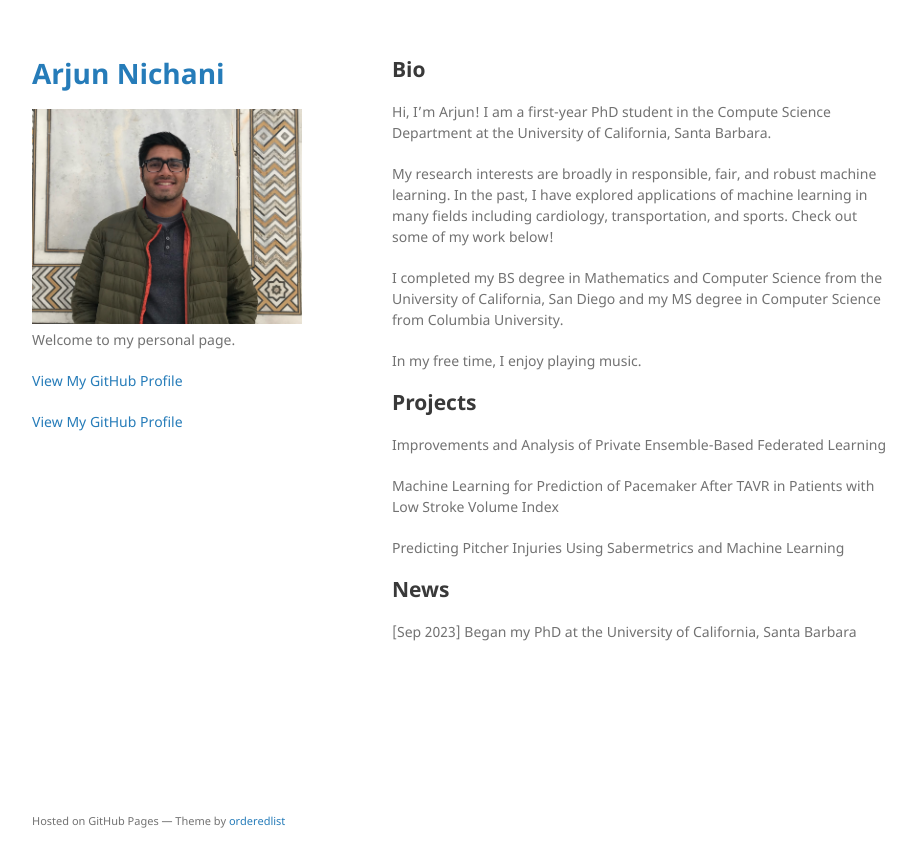
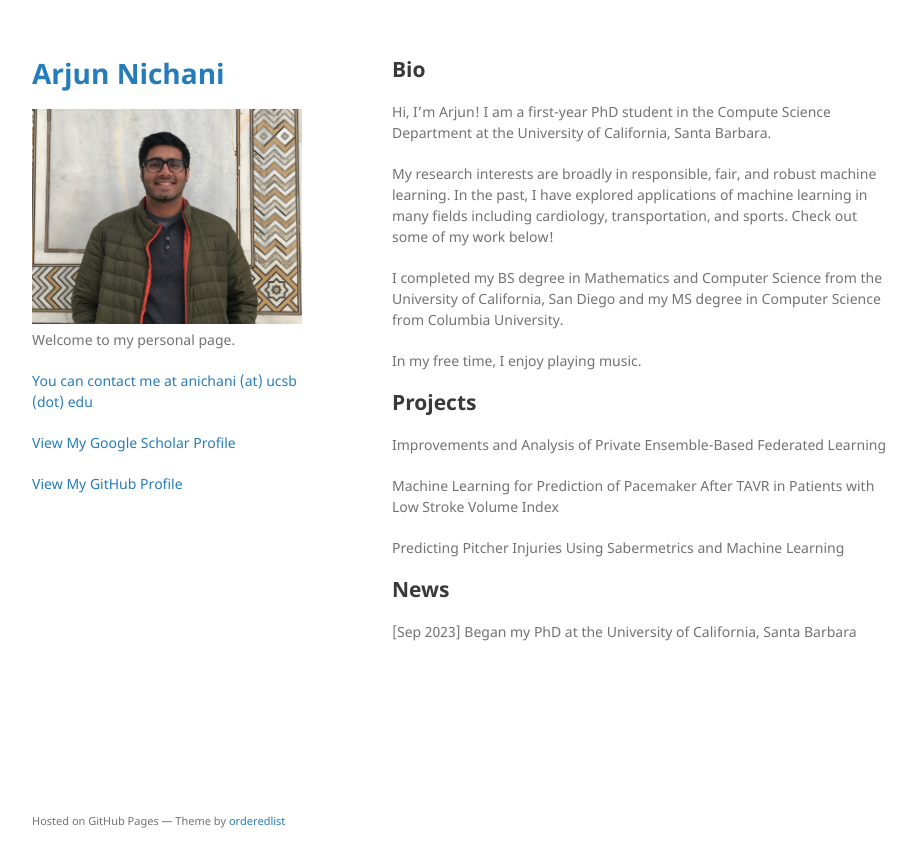
Before and after one commit to arjnich/arjnich.github.io, a Jekyll site: the page built from index.md, in a window 1280 px wide. Shown: the top 867 px of the page, without its empty margins (178-1094 px from the left). Built offline with Jekyll 4.4.1, drawn with Linux system fonts in a browser that asks for light colours; our own code applies the rules of GitHub Pages for plain Markdown files.

Commit message:
Added contact info

```diff
--- a/_layouts/default.html
+++ b/_layouts/default.html
@@ -28,7 +28,8 @@
         {% endif %}
 
         {% if site.github.is_user_page %}
-        <p class="view"><a href="{{ site.github.owner_url }}">View My GitHub Profile</a></p>
+        <p class="view"><a>You can contact me at anichani (at) ucsb (dot) edu</a></p>
+        <p class="view"><a href="{{ https://scholar.google.com/citations?user=SUaXixEAAAAJ&hl=en&oi=sra }}">View My Google Scholar Profile</a></p>
         <p class="view"><a href="{{ site.github.owner_url }}">View My GitHub Profile</a></p>
 	{% endif %}
 
```
